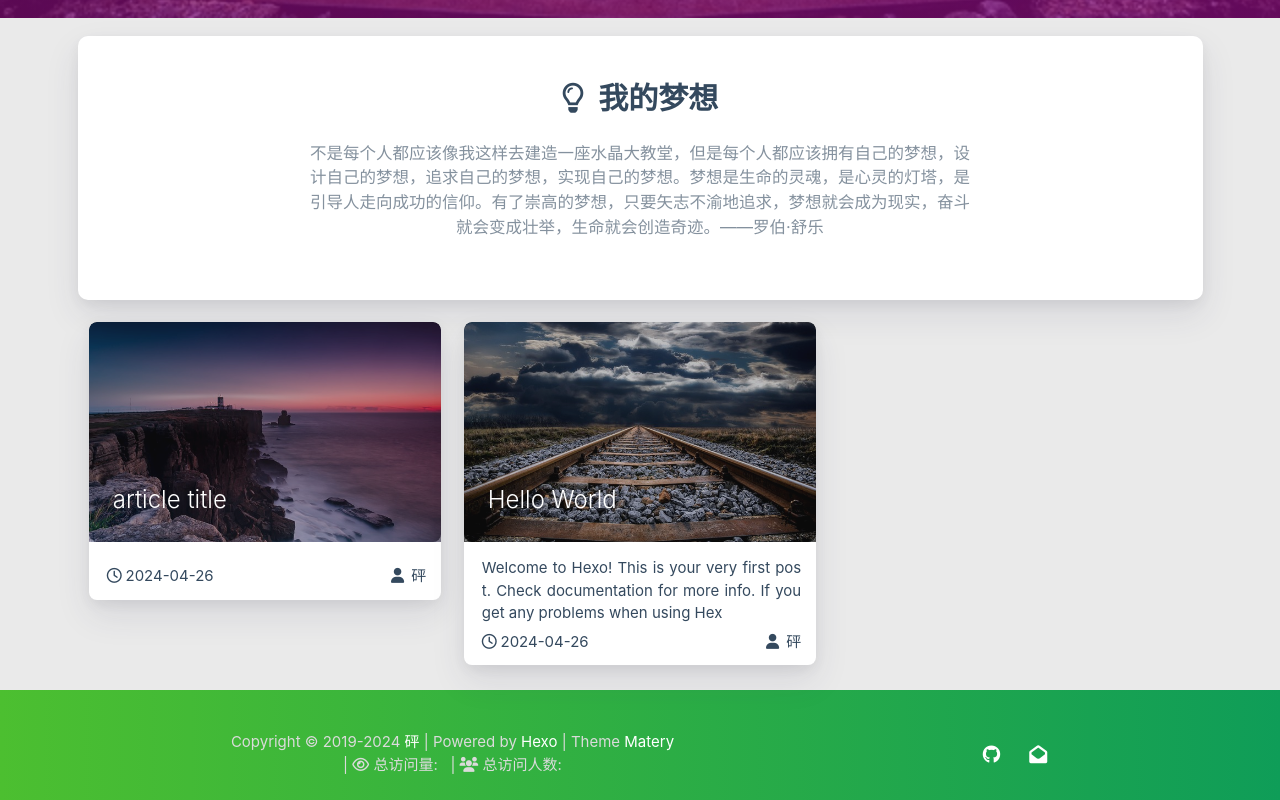
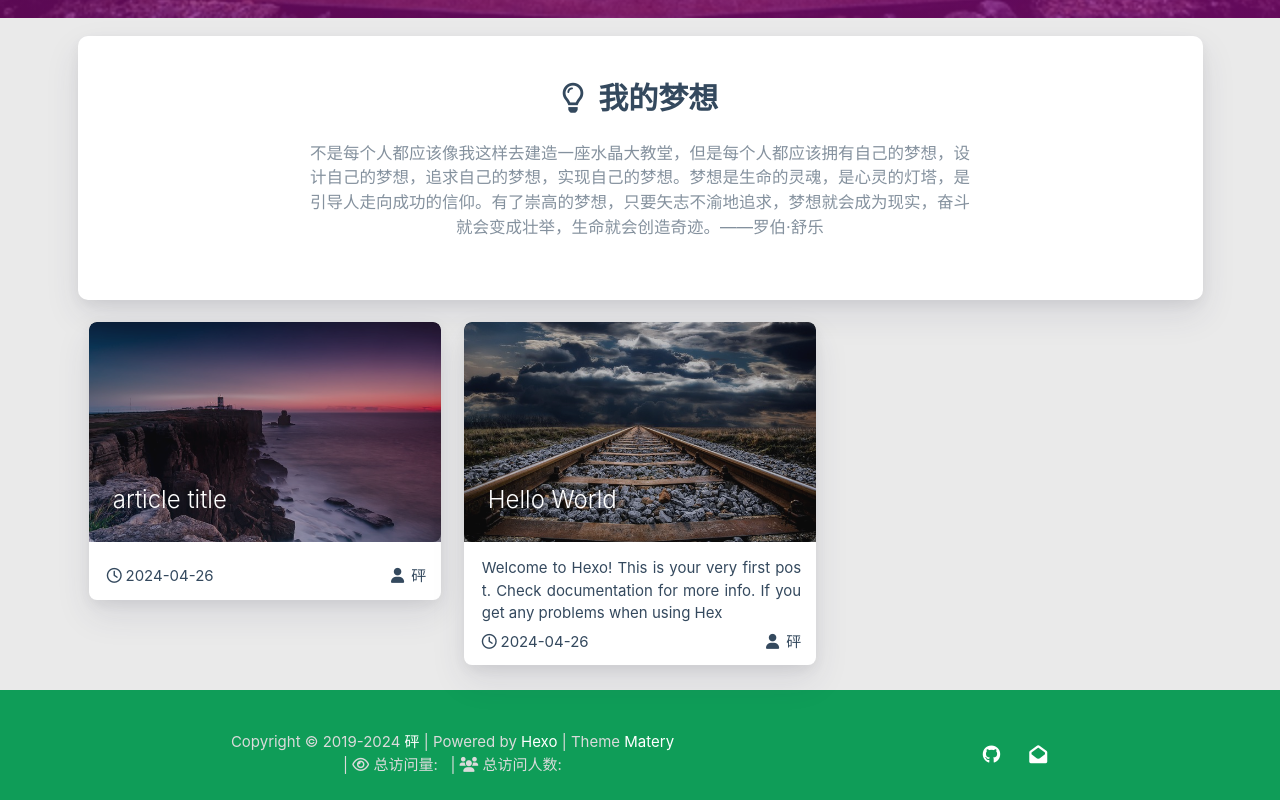
Before and after one commit to ismashiping/ismashiping.github.io, a plain HTML site: page index.html in a window 1280 px wide. Shown: the part 782-1582 px from the top of the page. Drawn offline with Linux system fonts and the light colour scheme; some packages are replaced by stand-ins of ours; no server answers; a script that the page names is missing.

Commit message:
Site updated: 2024-04-27 16:12:37

```diff
--- a/css/matery.css
+++ b/css/matery.css
@@ -241,7 +241,7 @@ mark {
 }
 
 .bg-color {
-    background-image: linear-gradient(to right, #4cbf30 0%, #0f9d58 100%);
+    background-image: linear-gradient(to right, #4cbf30 0%, #0f9d58 0%);
 }
 
 .text-color {
```
